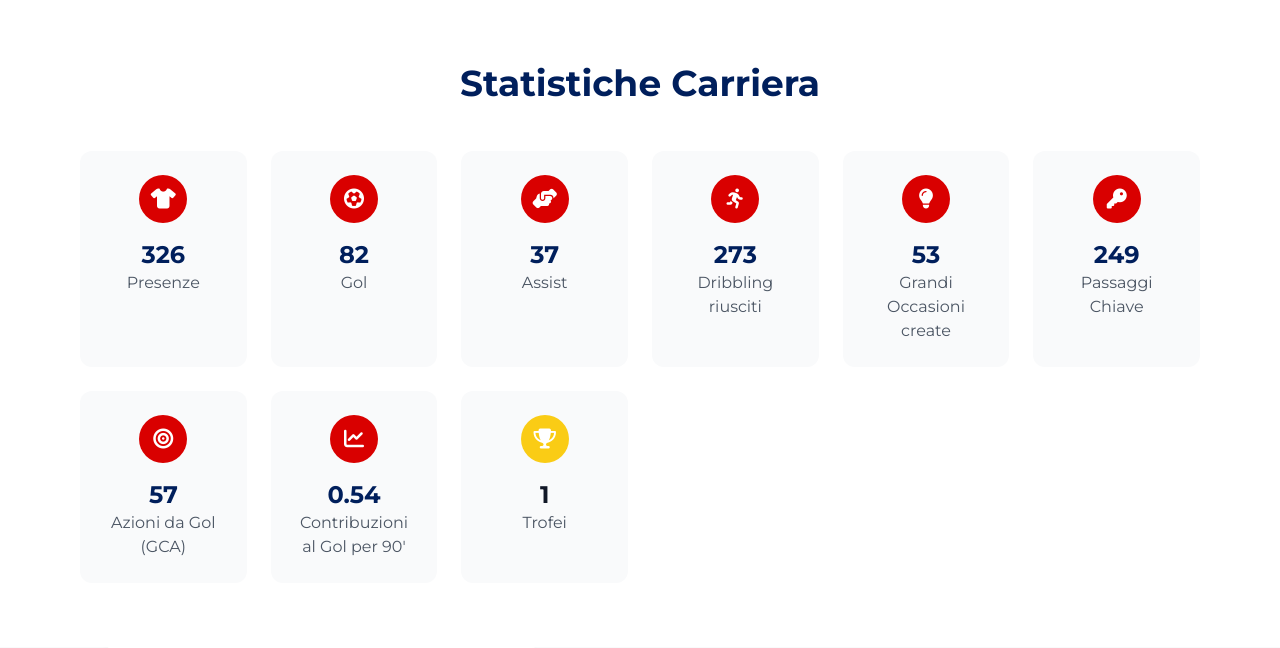
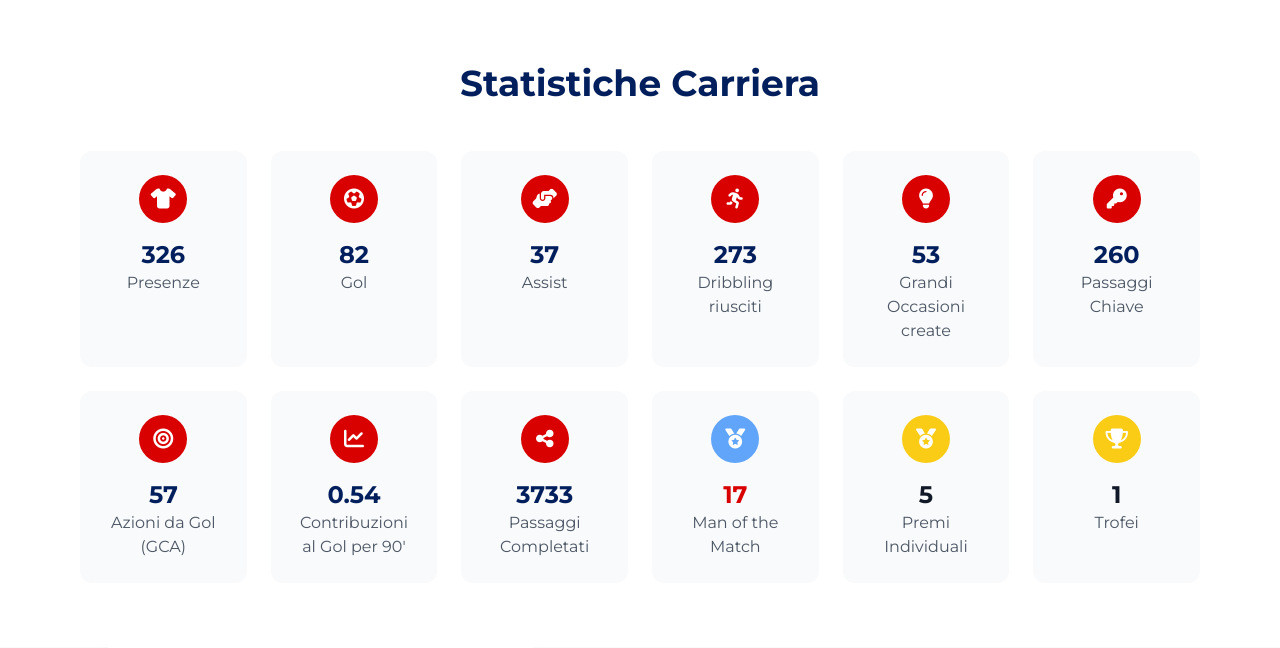
Before and after one commit to FutBolo/riccardo.orsolini.app, a Flask app: page / in a window 1280 px wide. Shown: the part 409-1057 px from the top of the page. Run offline with Flask 3, Linux system fonts and the light colour scheme; some libraries are stand-ins or nearby versions.

Commit message:
Add files via upload

```diff
--- a/templates/index.html
+++ b/templates/index.html
@@ -199,7 +199,7 @@
           >
             <i class="fas fa-key text-white text-xl"></i>
           </div>
-          <p class="text-2xl font-bold text-bluBfc">249</p>
+          <p class="text-2xl font-bold text-bluBfc">260</p>
           <p class="text-gray-600 font-medium">Passaggi Chiave</p>
         </div>
         <div
@@ -223,6 +223,39 @@
           </div>
           <p class="text-2xl font-bold text-bluBfc">0.54</p>
           <p class="text-gray-600 font-medium">Contribuzioni al Gol per 90'</p>
+        </div>
+        <div
+          class="bg-gray-50 rounded-xl p-6 text-center hover:shadow-lg transition-shadow duration-300"
+        >
+          <div
+            class="w-12 h-12 bg-rossoBfc rounded-full flex items-center justify-center mx-auto mb-4"
+          >
+            <i class="fas fa-share-alt text-white text-xl"></i>
+          </div>
+          <p class="text-2xl font-bold text-bluBfc">3733</p>
+          <p class="text-gray-600 font-medium">Passaggi Completati</p>
+        </div>
+        <div
+          class="bg-gray-50 rounded-xl p-6 text-center hover:shadow-lg transition-shadow duration-300"
+        >
+          <div
+            class="w-12 h-12 bg-blue-400 rounded-full flex items-center justify-center mx-auto mb-4"
+          >
+            <i class="fas fa-medal text-white text-xl"></i>
+          </div>
+          <p class="text-2xl font-bold text-rossoBfc">17</p>
+          <p class="text-gray-600 font-medium">Man of the Match</p>
+        </div>
+        <div
+          class="bg-gray-50 rounded-xl p-6 text-center hover:shadow-lg transition-shadow duration-300"
+        >
+          <div
+            class="w-12 h-12 bg-yellow-400 rounded-full flex items-center justify-center mx-auto mb-4"
+          >
+            <i class="fas fa-medal text-white text-xl"></i>
+          </div>
+          <p class="text-2xl font-bold text-black-500">5</p>
+          <p class="text-gray-600 font-medium">Premi Individuali</p>
         </div>
         <div
           class="bg-gray-50 rounded-xl p-6 text-center hover:shadow-lg transition-shadow duration-300"
```
